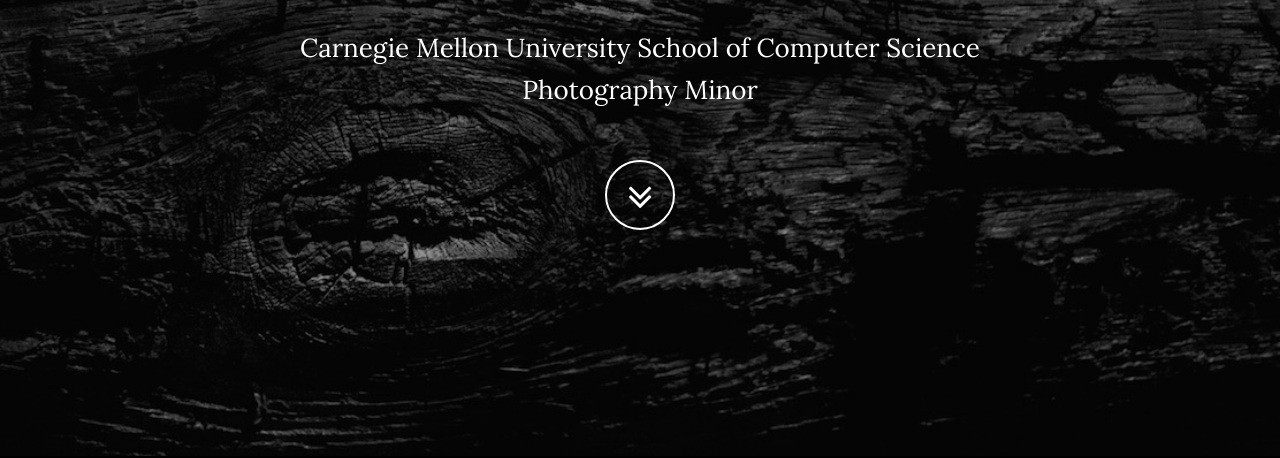
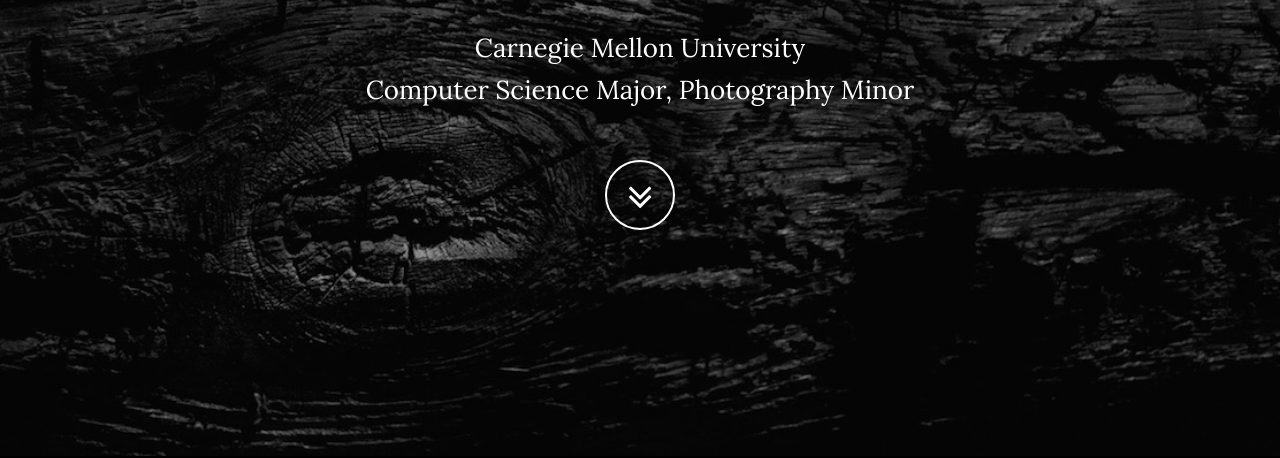
Before and after one commit to Binnzie/binnzie.github.io, a plain HTML site: page index.html in a window 1280 px wide. Shown: the part 344-802 px from the top of the page. Drawn offline with Linux system fonts and the light colour scheme; some packages are replaced by stand-ins of ours.

Commit message:
changing header text

```diff
--- a/index.html
+++ b/index.html
@@ -78,7 +78,7 @@
                 <div class="row">
                     <div class="col-md-8 col-md-offset-2">
                         <h1 class="brand-heading">Emma Binns</h1>
-                        <p class="intro-text">Carnegie Mellon University School of Computer Science<br>Photography Minor</p>
+                        <p class="intro-text">Carnegie Mellon University<br>Computer Science Major, Photography Minor</p>
                         <a href="#about" class="btn btn-circle page-scroll">
                             <i class="fa fa-angle-double-down animated"></i>
                         </a>
```
Also changed, not shown: 1 other file.
